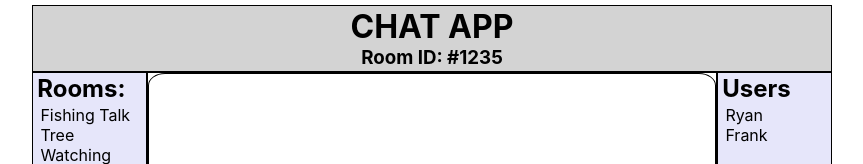
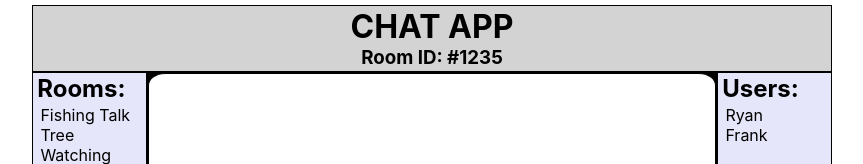
Before and after one commit to BorealMan/typescript-chat-app, a React (Create React App) app: page / in a window 1280 px wide. Shown: the top 164 px of the page, without its empty margins (208-1071 px from the left). Built offline with nearby package versions, Linux system fonts and the light colour scheme.

Commit message:
fixed css again

```diff
--- a/src/App.css
+++ b/src/App.css
@@ -3,9 +3,10 @@
 }
 
 .App {
+  box-sizing: border-box;
   margin: .3rem auto;
   width: 50rem;
-  height: 32rem;
   text-align: center;
   justify-content: center;
+  background-color: black;
 }
--- a/src/Chat_App/chat_app.css
+++ b/src/Chat_App/chat_app.css
@@ -1,7 +1,12 @@
 
 .functional-container {
+    box-sizing: border-box;
     display: flex;
     height: 32rem;
-    width: 50rem;
-    /* border: 1px solid black; */
+    width: 100%;
 }
+
+.header {
+    box-sizing: border-box;
+    width: 100%;
+}
--- a/src/Chat_App/chat_app.tsx
+++ b/src/Chat_App/chat_app.tsx
@@ -8,8 +8,10 @@ import Rooms from './rooms/rooms';
 const Chat_App: any = () => {
     return (
         <div>
-            <Header />
-            <div className="functional-container">
+            <div className='header-container'>
+                <Header />
+            </div>
+            <div className='functional-container'>
                 <Rooms />
                 <Chat />
                 <Users />
--- a/src/Chat_App/users/users.tsx
+++ b/src/Chat_App/users/users.tsx
@@ -4,7 +4,7 @@ import './users.css'
 function users() {
     return (
         <div className='users'>
-            <h2 className='users-title'>Users</h2>
+            <h2 className='users-title'>Users:</h2>
             <div className='user-container'>
                 <p className='user-display'>Ryan</p>
                 <p className='user-display'>Frank</p>
```
